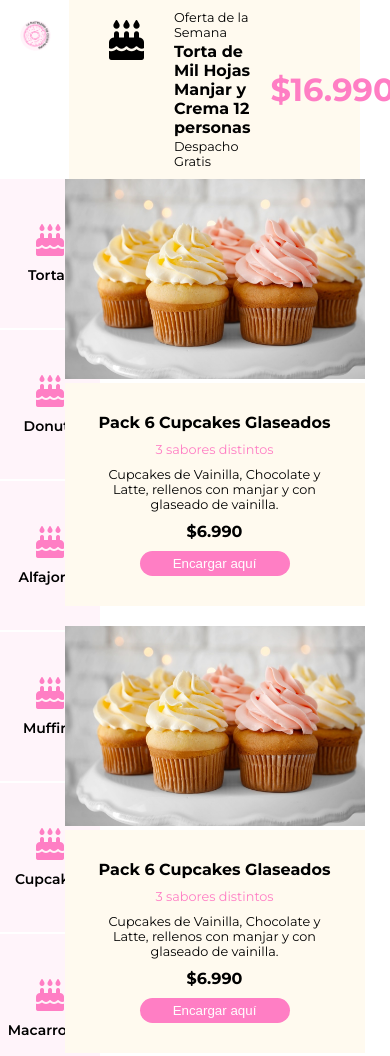
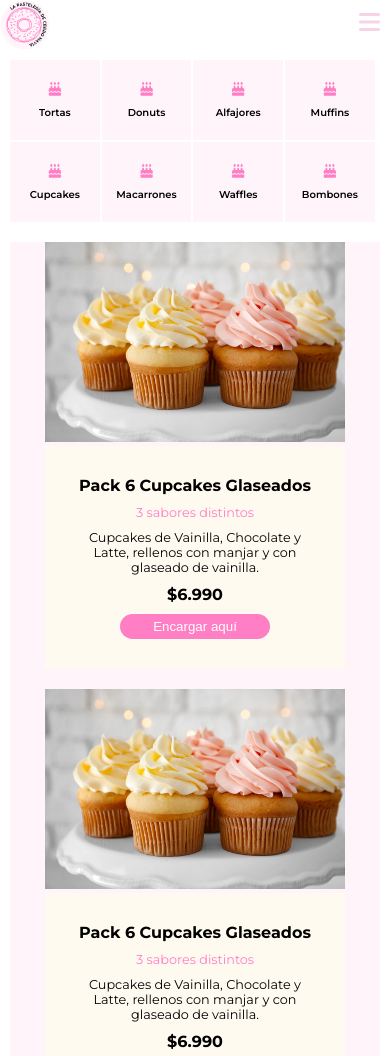
Before and after one commit to martinezallendesc/pasteleria, a plain HTML site: page index.html in a window 390 px wide. Shown: the top 1056 px of the page. Drawn offline with Linux system fonts and the light colour scheme.

```diff
--- a/assets/css/style.css
+++ b/assets/css/style.css
@@ -151,7 +151,6 @@ min-height: 100vh;
 .contenido-aside {
     display: flex;
     width: 300px;
-
 }
 
 
@@ -301,78 +300,139 @@ justify-content: center;
 .contenedor-principal {
 width: 100%;
 display: grid;
-grid-template-columns: 10% 90%;
+grid-template-columns: 1fr 1fr;
 grid-template-rows: auto 1fr auto;
 grid-template-areas:
 "header nav"
-"aside main"
+"aside aside"
+"main main"
 "footer footer"
 }
 
-
-
-
 .contenedor-header {
     display: flex;
-    width: 80%;
+    justify-content: space-between;
+    width: 100%;
+    padding:0;
+
 }
 
-.contenedor-header img {
+.logo-container {
     display: flex;
+    justify-content: flex-start;
+    width: 50px;
+    padding:0;
+    margin:5;
+}
+
+.logo-container img {
+    display: flex;
+    justify-content: start;
     width: 100%;
+    padding: 0;
+    margin: 0;
+}
+
+.contenedor-ul {
+    display: flex;
+    justify-content: flex-end;
+}
+
+.contenedor-ul i {
+    display: flex;
+    align-items: center;
+    color:#F6D4E7;
+    font-size: 1.5rem;
+    padding: 5px;
+    padding-right:10px;
+    height: 100%;
 }
 
 .contenedor-nav {
 display:flex;
-    width: 20%;
+width: 100%;
+height: 100%;
+margin:0;
+padding:0;
+}
+
+.direccion {
+    display:none;
     }
 
 .nav-list {
 display: none;
 }
 
-.direccion {
-    display:none;
+
+.oferta-week {
+    display: none;
 }
 
+/*Aside*/
 
 .contenedor-aside {
     display:flex;
+    min-height: auto;
+    width: 100%;
+    margin:10px;
+}
 
+.contenido-aside {
+    display: flex;
     width: 100%;
 }
 
-.contenido-aside {
-display:flex;
-flex-direction: row;
-width: 100px;
-}
-
 .categorias {
-    display: flex;
-    flex-direction: column;
-    flex-wrap: nowrap;
-}
-
-.category {
     display: flex;
     width: 100%;
 
 }
 
+.category {
+display: flex;
+width: 23%;
+height: 80px;
+padding:0;
+
+}
+
+.category p {
+    font-size: 10px;
+}
+
+.category i {
+    font-size: 14px;
+}
+
+/*Main*/
+
 .contenedor-main {
 display: flex;
-width: 100%;
+min-height: 100vh;
 }
 
 .contenido-main {
     display: flex;
-    width: 100%;
+    flex-direction: column;
+    align-items: center;
+    justify-content: center;
+    gap:20px;
+    margin:10px;
+    width: 100vw;
+    padding:0;
+    background-color: #FFF4FA;
 }
 
+
 .article {
-    display: flex;
-    min-width: 180px;
+padding:0;
+margin:0;
+width:10vw;
+height:100vh;
+gap:0;
+
 }
 
+
 }
--- a/index.html
+++ b/index.html
@@ -35,7 +35,8 @@
             <li><a href="#">Quiénes Somos</a></li>
             <li><a href="#">Catálogo Online</a></li>
             <li><a href="#">Solicitudes Especiales</a></li>
-          </ul>
+        </ul>
+          <i class="fa-solid fa-bars"></i>
         </div>
         </div>
 
@@ -87,6 +88,16 @@
           <div class="category">
             <i class="fa-solid fa-cake-candles"></i>
             <p>Macarrones</p>
+          </div>
+
+          <div class="category">
+            <i class="fa-solid fa-cake-candles"></i>
+            <p>Waffles</p>
+          </div>
+
+          <div class="category">
+            <i class="fa-solid fa-cake-candles"></i>
+            <p>Bombones</p>
           </div>
 
         </div>
```
Lines whose indentation alone changed are shown as unchanged.
